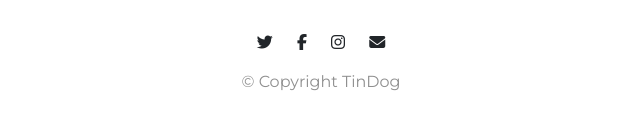
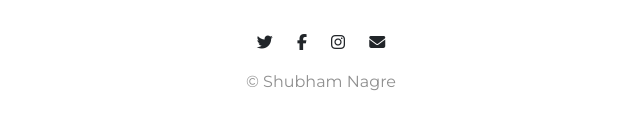
Before and after one commit to ishubhn/TinDog, a plain HTML site: page index.html in a window 1280 px wide. Shown: the part 3263-3393 px from the top of the page, 319-959 px from the left. Drawn offline with nearby package versions, Linux system fonts and the light colour scheme.

Commit message:
Change - Copyright

```diff
--- a/index.html
+++ b/index.html
@@ -184,7 +184,7 @@
       <i class="social-icons fab fa-instagram"></i>
       <i class="social-icons fas fa-envelope"></i>
     </div>
-    <p class="footer-p">© Copyright TinDog</p>
+    <p class="footer-p">© Shubham Nagre</p>
   </footer>
 </body>
 </html>
```
